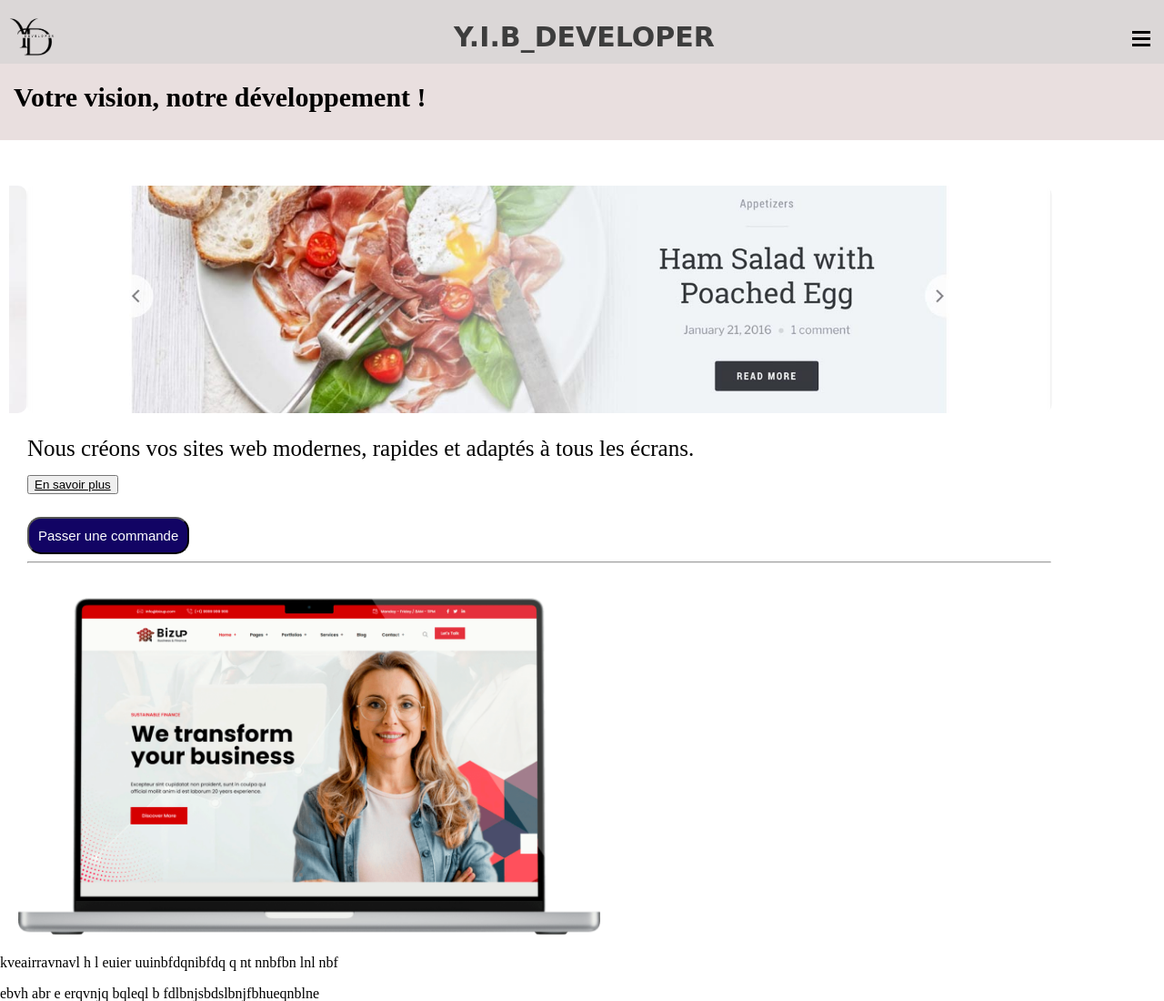
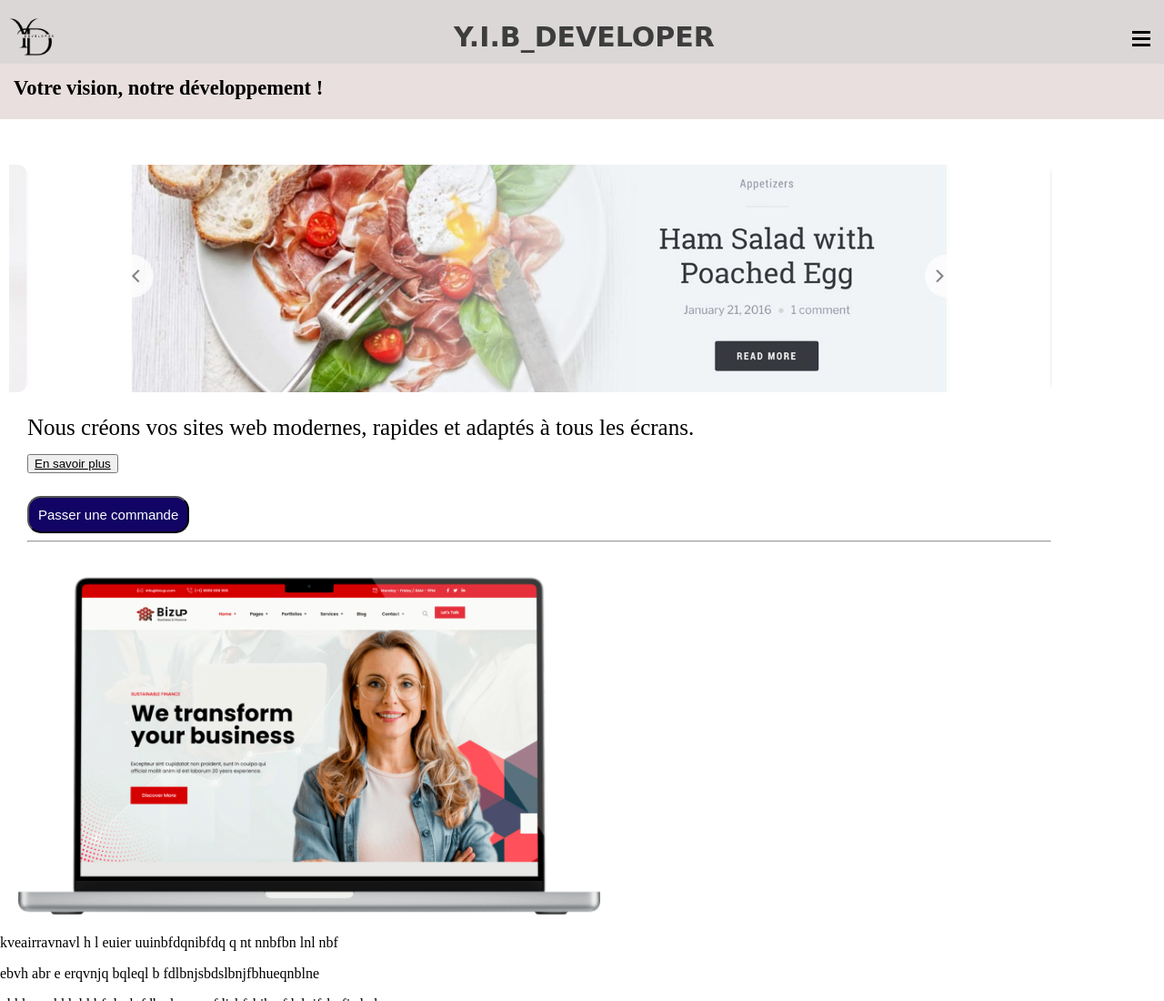
Before and after one commit to idridinho/mon-site, a plain HTML site: page index.html in a window 1280 px wide. Shown: the top 1100 px of the page at 91% size. Drawn offline with Linux system fonts and the light colour scheme.

Commit message:
modification

```diff
--- a/style.css
+++ b/style.css
@@ -71,8 +71,8 @@ body {
     background-color: rgb(233, 223, 223);
     padding-left: 15px;
     padding-top: 15px;
-    padding-bottom: 5px;
-    font-size: 20px;
+    padding-bottom: 3px;
+    font-size: 15px;
 }
 .hamburger {
     position: absolute;
```
